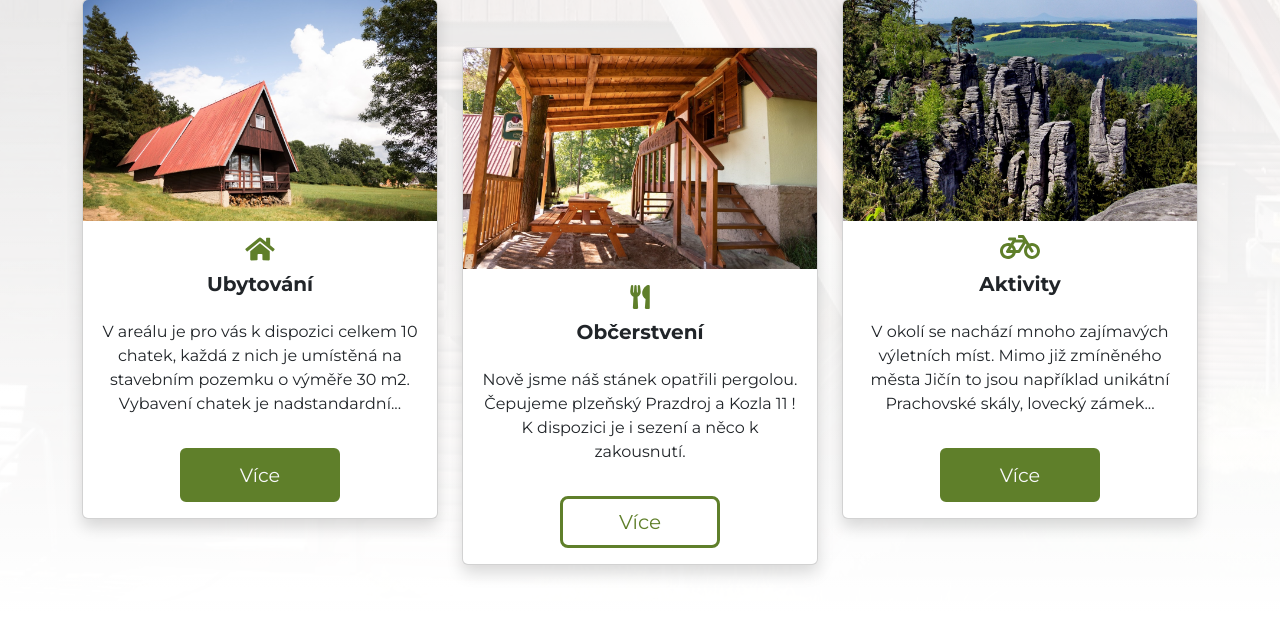
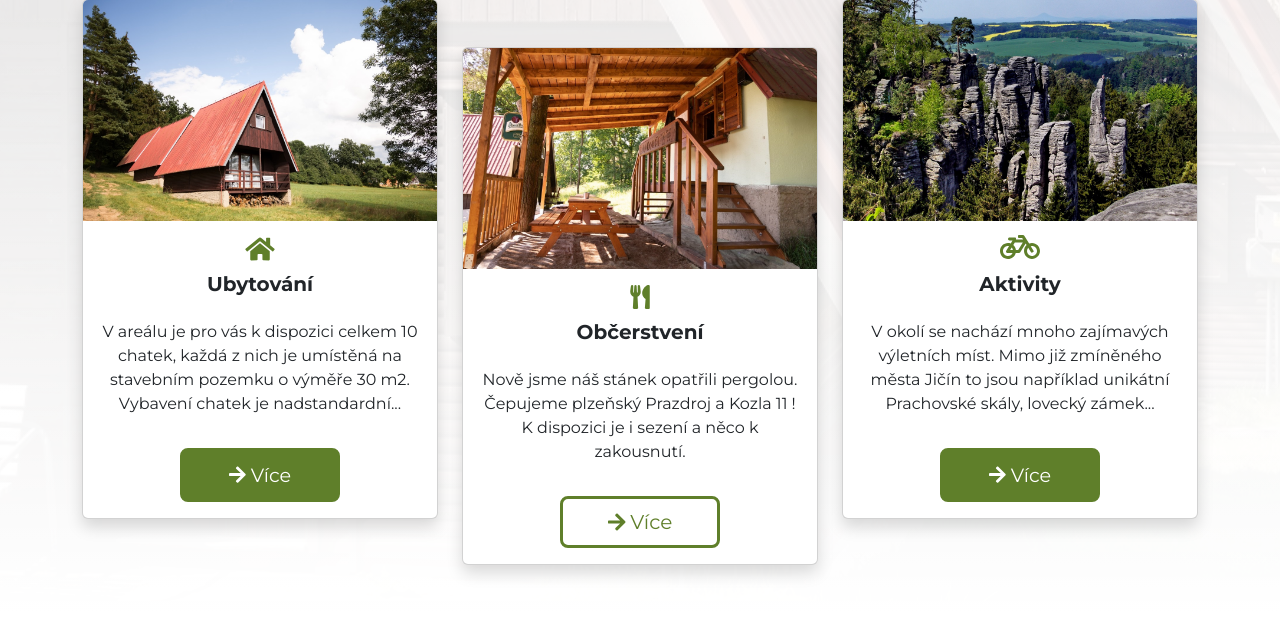
Before and after one commit to syny-o/prachovec, a Django app: page / in a window 1280 px wide. Shown: the part 1242-1880 px from the top of the page. Run offline with Django 5.2, Linux system fonts and the light colour scheme; data that the repository does not hold is empty; parts of the project's set-up code (start-up, migrations or seed data) failed here and were passed over; some libraries are stand-ins or nearby versions.

Commit message:
updated links + icons

```diff
--- a/prachovec/templates/mysite/home/cards.html
+++ b/prachovec/templates/mysite/home/cards.html
@@ -14,8 +14,9 @@
                                 chatek,
                                 každá z nich je umístěná
                                 na stavebním pozemku o výměře 30 m2. Vybavení chatek je nadstandardní...</p>
-                            <a href="accommodation.html"><button class="btn btn-outline-light btn-primary"
-                                    href="accommodation.html">Více</button></a>
+                            <a href="{% url 'mysite:ubytovani' %}" class="btn btn-lg btn-primary"><i
+                                    class="fas fa-arrow-right">
+                                </i>Více</a>
                     </div>
                 </div>
             </div>
@@ -31,8 +32,9 @@
                                 plzeňský Prazdroj a
                                 Kozla
                                 11 ! K dispozici je i sezení a něco k zakousnutí.</p>
-                            <a href="restaurant.html"><button class="btn btn-secondary btn-lg"
-                                    href="restaurant.html">Více</button></a>
+                            <a href="{% url 'mysite:obcerstveni' %}" class="btn btn-lg btn-secondary"><i
+                                    class="fas fa-arrow-right">
+                                </i>Více</a>
                     </div>
                 </div>
             </div>
@@ -47,8 +49,9 @@
                                 míst. Mimo již zmíněného
                                 města
                                 Jičín to jsou například unikátní Prachovské skály, lovecký zámek...</p>
-                            <a href="activities.html"><button class="btn btn-outline-light btn-primary"
-                                    href="#course">Více</button></a>
+                            <a href="{% url 'mysite:aktivity' %}" class="btn btn-lg btn-primary"><i
+                                    class="fas fa-arrow-right">
+                                </i>Více</a>
                     </div>
                 </div>
             </div>
```
